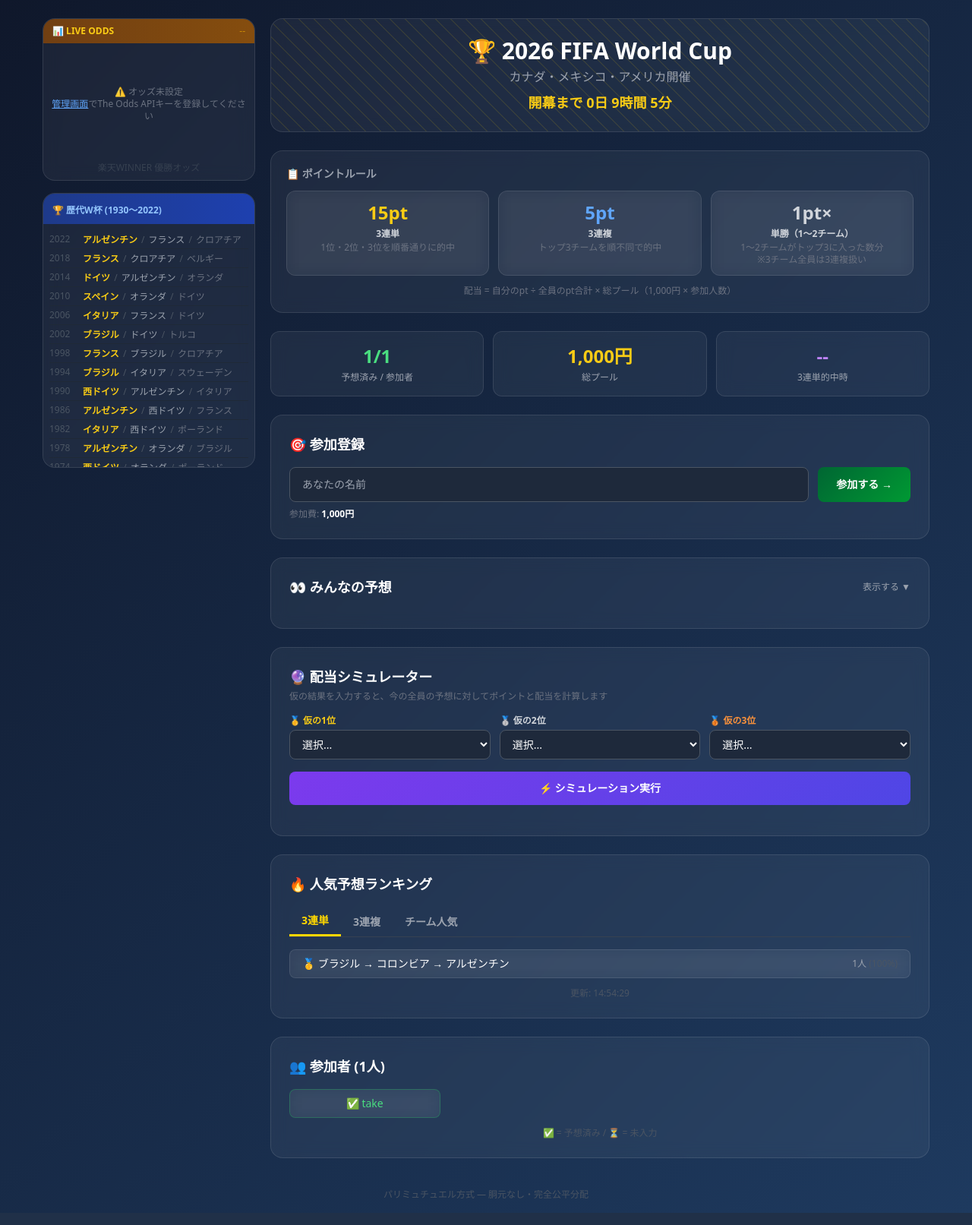
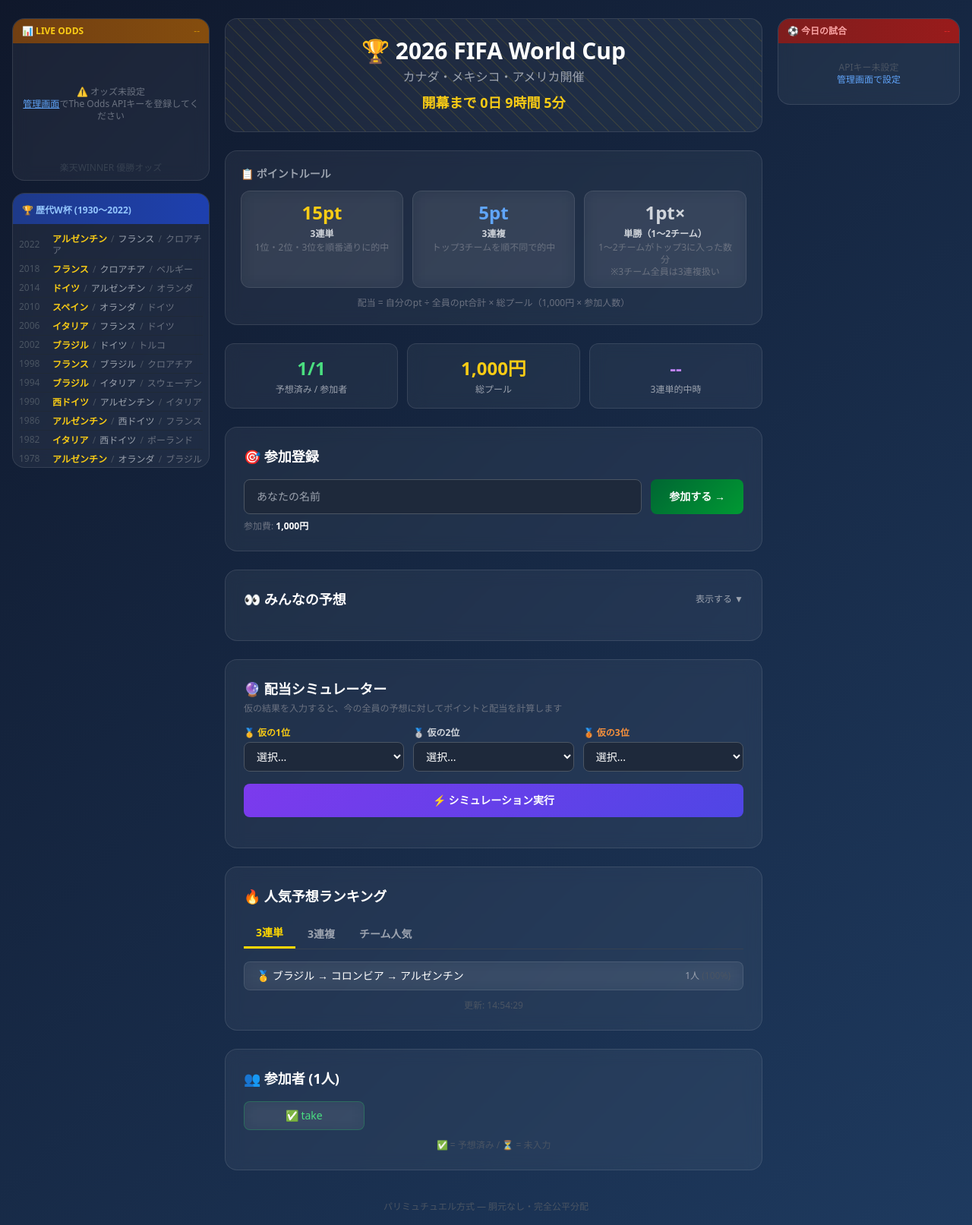
Before and after one commit to rt20050222-sys/wc2026-bet, a Flask app: page / in a window 1280 px wide. Shown: the part 53-1666 px from the top of the page at 76% size. Run offline with Flask 3, Linux system fonts and the light colour scheme; data comes from the database, SQL or seed files in the repository; some libraries are stand-ins or nearby versions.

Commit message:
add right sidebar: today's match results

```diff
--- a/templates/layout.html
+++ b/templates/layout.html
@@ -36,22 +36,34 @@
   .page-layout {
     display: flex;
     gap: 1.25rem;
-    max-width: 1200px;
+    max-width: 1280px;
     margin: 0 auto;
     padding: 1.5rem 1rem;
     align-items: flex-start;
   }
-  .sidebar {
-    width: 280px;
+  .sidebar-left {
+    width: 260px;
+    flex-shrink: 0;
+    position: sticky;
+    top: 1rem;
+  }
+  .sidebar-right {
+    width: 240px;
     flex-shrink: 0;
     position: sticky;
     top: 1rem;
   }
   .main-content { flex: 1; min-width: 0; }
 
-  @media (max-width: 900px) {
+  /* タブレット：右サイドバーを隠す */
+  @media (max-width: 1100px) {
+    .sidebar-right { display: none; }
+  }
+  /* スマホ：両サイドバーを通常フロー */
+  @media (max-width: 750px) {
     .page-layout { flex-direction: column; }
-    .sidebar { width: 100%; position: static; }
+    .sidebar-left  { width: 100%; position: static; }
+    .sidebar-right { display: block; width: 100%; position: static; }
   }
 </style>
 </head>
@@ -74,7 +86,7 @@
 <div class="page-layout">
 
   <!-- ── 左サイドバー ── -->
-  <aside class="sidebar space-y-4">
+  <aside class="sidebar-left space-y-4">
 
     <!-- 楽天WINNERオッズ -->
     <div class="card rounded-2xl overflow-hidden">
@@ -109,6 +121,19 @@
   <main class="main-content">
     {% block content %}{% endblock %}
   </main>
+
+  <!-- ── 右サイドバー（今日の試合） ── -->
+  <aside class="sidebar-right space-y-3">
+    <div class="card rounded-2xl overflow-hidden">
+      <div class="bg-gradient-to-r from-red-900 to-red-800 px-3 py-2 flex items-center justify-between">
+        <span class="text-red-300 font-black text-xs">⚽ 今日の試合</span>
+        <span class="text-red-600 text-xs" id="today-match-updated">--</span>
+      </div>
+      <div class="p-2 space-y-1" id="today-matches-sidebar">
+        <div class="text-gray-500 text-xs text-center py-6">読み込み中...</div>
+      </div>
+    </div>
+  </aside>
 
 </div>
 
@@ -203,9 +228,84 @@
   }
 }
 
+// ── 今日の試合（右サイドバー） ────────────────────────────
+async function loadTodayMatches() {
+  const el = document.getElementById('today-matches-sidebar');
+  const updEl = document.getElementById('today-match-updated');
+  if (!el) return;
+
+  try {
+    const res = await fetch('/api/matches');
+    const d = await res.json();
+    if (d.error || !d.matches) throw new Error('no data');
+
+    // JSTで今日の日付
+    const jstNow = new Date(Date.now() + 9 * 3600 * 1000);
+    const today = jstNow.toISOString().slice(5, 10).replace('-', '/'); // MM/DD
+
+    const live     = d.matches.filter(m => m.status_raw === 'IN_PLAY' || m.status_raw === 'PAUSED');
+    const todayAll = d.matches.filter(m => m.kick_off_jst && m.kick_off_jst.startsWith(today));
+    const finished = d.matches.filter(m => m.status_raw === 'FINISHED')
+                               .slice(-5).reverse();
+    const upcoming = d.matches.filter(m => m.status_raw === 'TIMED' || m.status_raw === 'SCHEDULED')
+                               .slice(0, 5);
+
+    const show = live.length ? live :
+                 todayAll.length ? todayAll :
+                 [...finished.slice(0, 3), ...upcoming.slice(0, 3)];
+
+    if (!show.length) {
+      el.innerHTML = '<div class="text-gray-600 text-xs text-center py-4">試合情報なし</div>';
+      return;
+    }
+
+    el.innerHTML = show.map(m => {
+      const isLive = m.status_raw === 'IN_PLAY' || m.status_raw === 'PAUSED';
+      const isDone = m.status_raw === 'FINISHED';
+      const hasScore = m.home_score !== null && m.home_score !== undefined;
+
+      const homeWin = hasScore && m.home_score > m.away_score;
+      const awayWin = hasScore && m.away_score > m.home_score;
+
+      const statusHtml = isLive
+        ? `<span class="text-red-400 text-xs font-bold" style="animation:pulse 1.5s infinite">🔴</span>`
+        : isDone ? `<span class="text-gray-600 text-xs">終了</span>`
+        : `<span class="text-blue-400 text-xs">${m.kick_off_jst.split(' ')[1] || '--:--'}</span>`;
+
+      const scoreHtml = hasScore
+        ? `<span class="${homeWin ? 'text-yellow-400 font-black' : 'text-gray-300'}">${m.home_score}</span>
+           <span class="text-gray-600 mx-0.5">-</span>
+           <span class="${awayWin ? 'text-yellow-400 font-black' : 'text-gray-300'}">${m.away_score}</span>`
+        : `<span class="text-gray-600">vs</span>`;
+
+      // グループ表示
+      const group = m.group ? m.group.replace('GROUP_', 'G') : m.stage.slice(0,6);
+
+      return `<div class="card rounded-lg px-2 py-2 ${isLive ? 'border border-red-500 border-opacity-40' : ''}">
+        <div class="flex items-center justify-between mb-1">
+          <span class="text-gray-600 text-xs">${group}</span>
+          ${statusHtml}
+        </div>
+        <div class="flex items-center justify-between text-xs gap-1">
+          <span class="font-semibold text-right flex-1 leading-tight ${homeWin ? 'text-yellow-400' : 'text-gray-200'}" style="font-size:0.68rem">${m.home}</span>
+          <div class="flex items-center gap-0.5 shrink-0 font-bold text-sm">${scoreHtml}</div>
+          <span class="font-semibold text-left flex-1 leading-tight ${awayWin ? 'text-yellow-400' : 'text-gray-200'}" style="font-size:0.68rem">${m.away}</span>
+        </div>
+      </div>`;
+    }).join('');
+
+    if (updEl) updEl.textContent = new Date().toLocaleTimeString('ja-JP', {hour:'2-digit', minute:'2-digit'});
+
+  } catch(e) {
+    el.innerHTML = '<div class="text-gray-600 text-xs text-center py-4">APIキー未設定<br><a href="/admin" class="text-blue-400 text-xs">管理画面で設定</a></div>';
+  }
+}
+
 loadSidebarOdds();
 loadHistory();
+loadTodayMatches();
 setInterval(loadSidebarOdds, 5 * 60 * 1000);
+setInterval(loadTodayMatches, 5 * 60 * 1000);
 </script>
 </body>
 </html>
```
